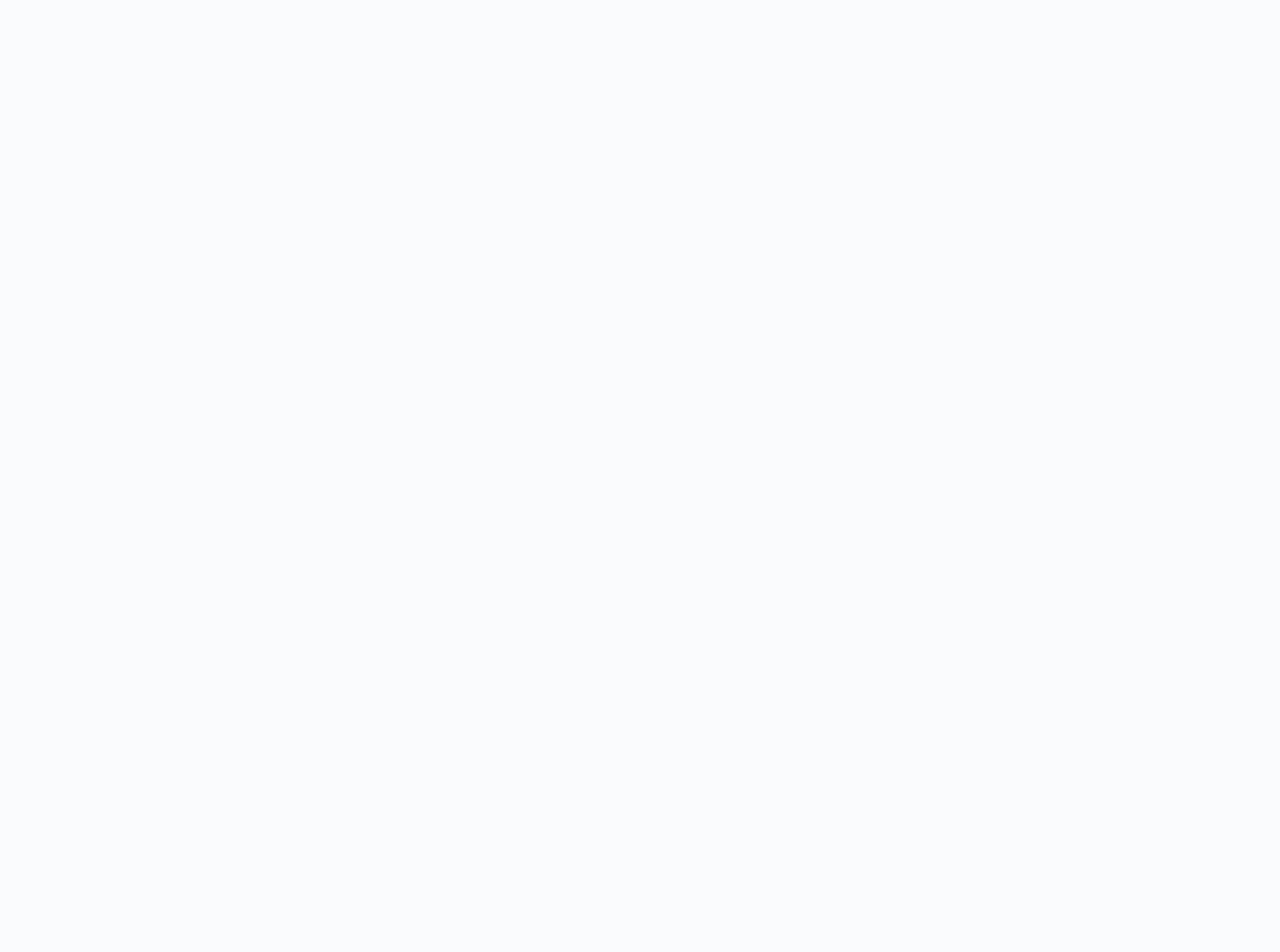
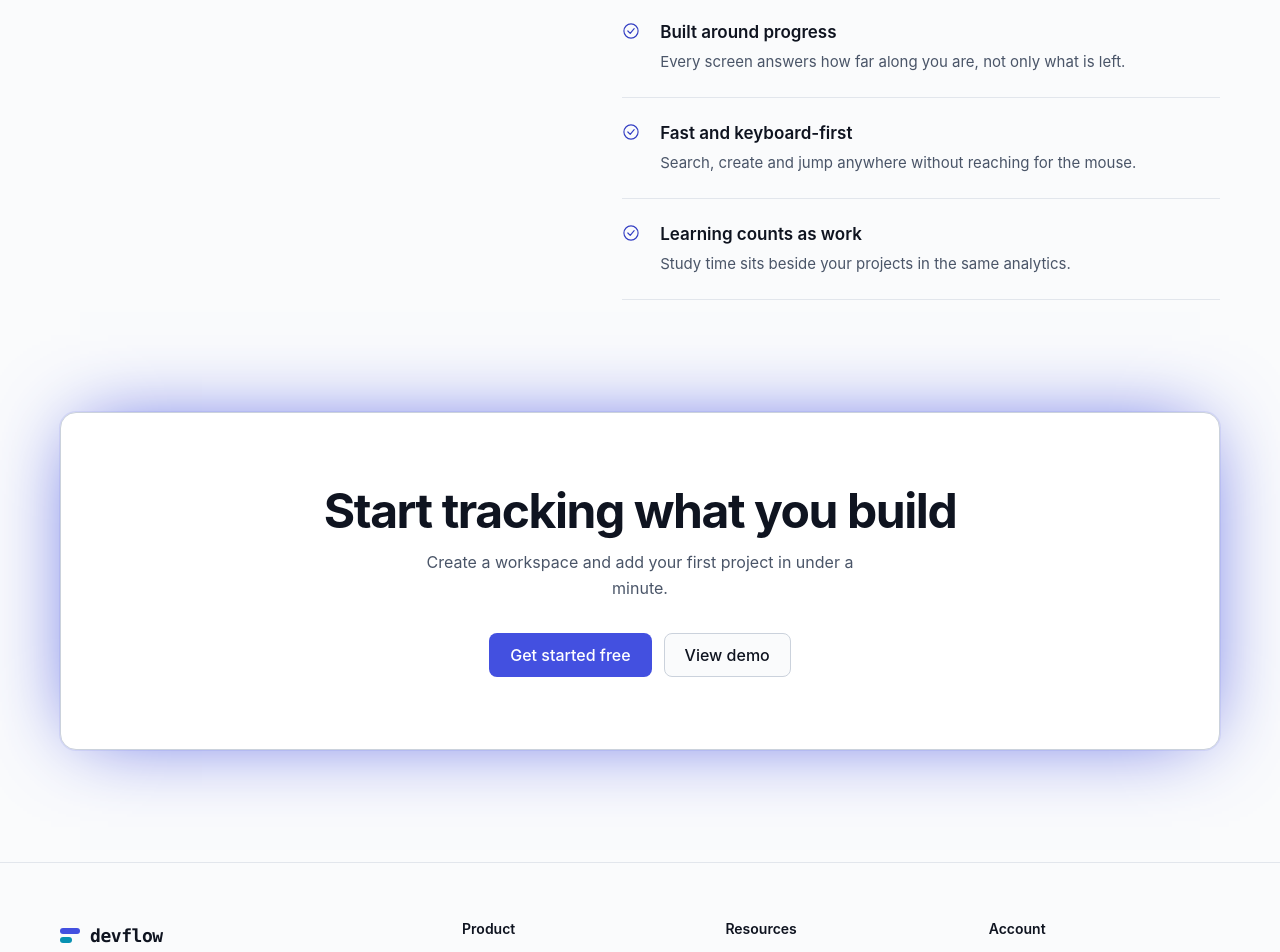
Before and after one commit to benjaminbii/devflow, a React (Vite) app: page / in a window 1280 px wide. Shown: the part 3720-4672 px from the top of the page. Before the commit the page ends 3615 px from the top, so only its background shows below. Built offline with nearby package versions, Linux system fonts and the light colour scheme.

Commit message:
finallize landing page

```diff
--- a/src/pages/Home/Home.tsx
+++ b/src/pages/Home/Home.tsx
@@ -1,10 +1,13 @@
 
 import { Features } from "@/components/landing/Features";
+import { FinalCTA } from "@/components/landing/FinalCTA";
+import { Footer } from "@/components/landing/Footer";
 import { Hero } from "@/components/landing/Hero";
 import { HowItWorks } from "@/components/landing/HowItWorks";
 import { Navbar } from "@/components/landing/Navbar";
 import  { Showcase } from "@/components/landing/showcase";
 import  { StatsStrip } from "@/components/landing/StatsStrip";
+import { WhyDevFlow } from "@/components/landing/WhyDevFlow";
 
 function Home() {
   return (
@@ -16,6 +19,9 @@ function Home() {
       <HowItWorks/>
       <StatsStrip/>
       <Showcase/>
+      <WhyDevFlow/>
+      <FinalCTA/>
+      <Footer/>
     </main>
 </>
   );
```
